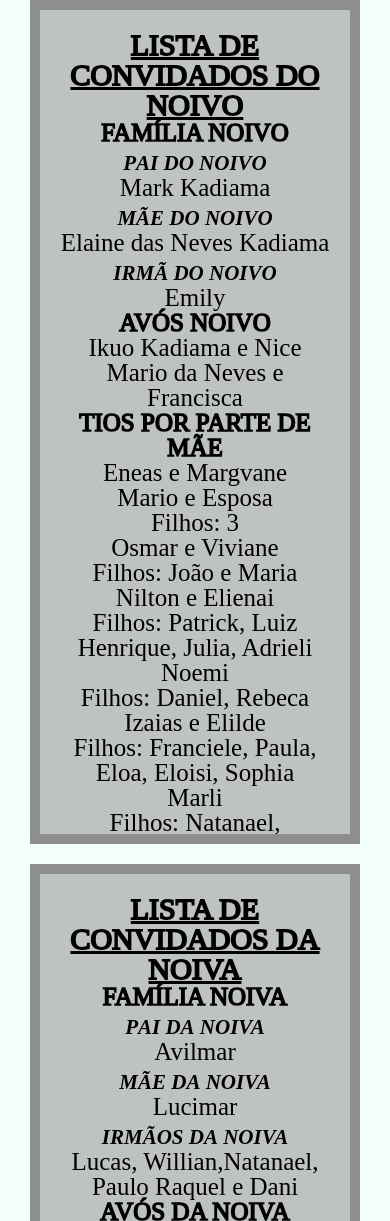
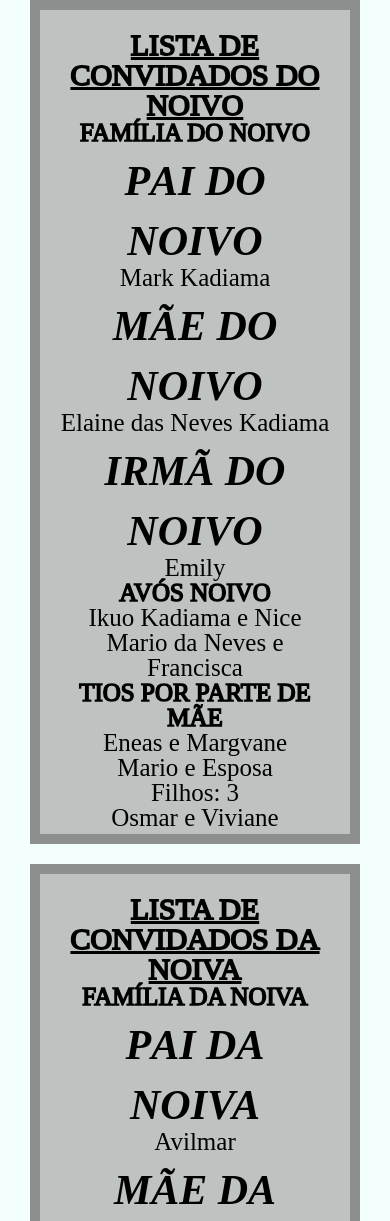
Before and after one commit to derykmark/derykmark.github.io, a plain HTML site: page Meus_Convidados/convidados.html in a window 390 px wide. Shown: the part 200-1421 px from the top of the page. Drawn offline with Linux system fonts and the light colour scheme.

Commit message:
Convidados e Index Pronto

```diff
--- a/Meus_Convidados/convidados.html
+++ b/Meus_Convidados/convidados.html
@@ -21,7 +21,7 @@
             <h1 class="titulo_principal">Lista de Convidados</h1>
             <aside class="lista_noivo">
                 <h2 class="h2_titulo">Lista de Convidados do Noivo</h2>
-                <h2>Família Noivo</h2>
+                <h2>Família Do Noivo</h2>
                 <ul>
                     <li>
                         <h3>Pai Do Noivo</h3>
@@ -187,7 +187,7 @@
             </aside>
             <aside class="lista_noiva">
                 <h2 class="h2_titulo">Lista de Convidados da Noiva</h2>
-                <h2>Família Noiva</h2>
+                <h2>Família Da Noiva</h2>
                 <ul>
                     <li>
                         <h3>Pai Da Noiva</h3>
--- a/Meus_Convidados/style.css
+++ b/Meus_Convidados/style.css
@@ -148,6 +148,9 @@ h4 {
         text-transform: uppercase;
         font-size: 25px;
     }
+    h3 {
+        font-size: 60px;
+    }
     p {
         font-size: 25px;
     }
```
